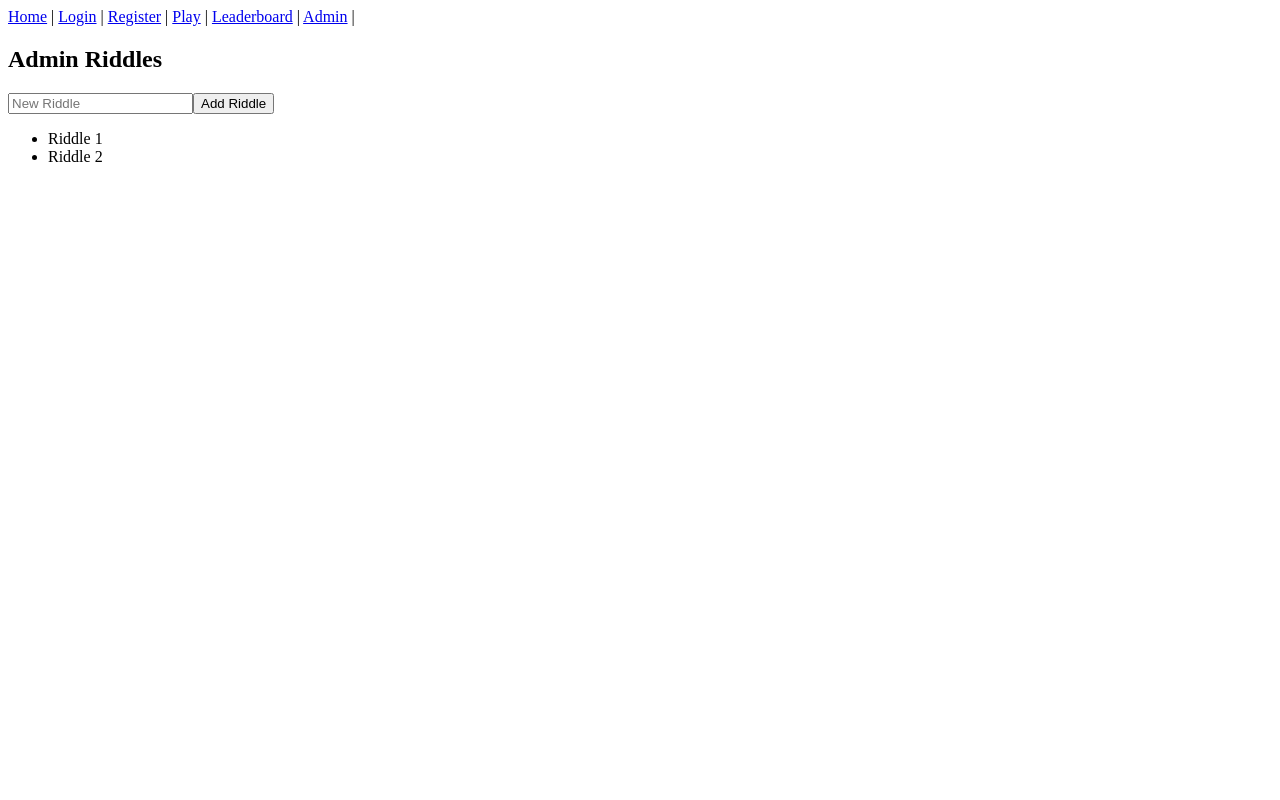
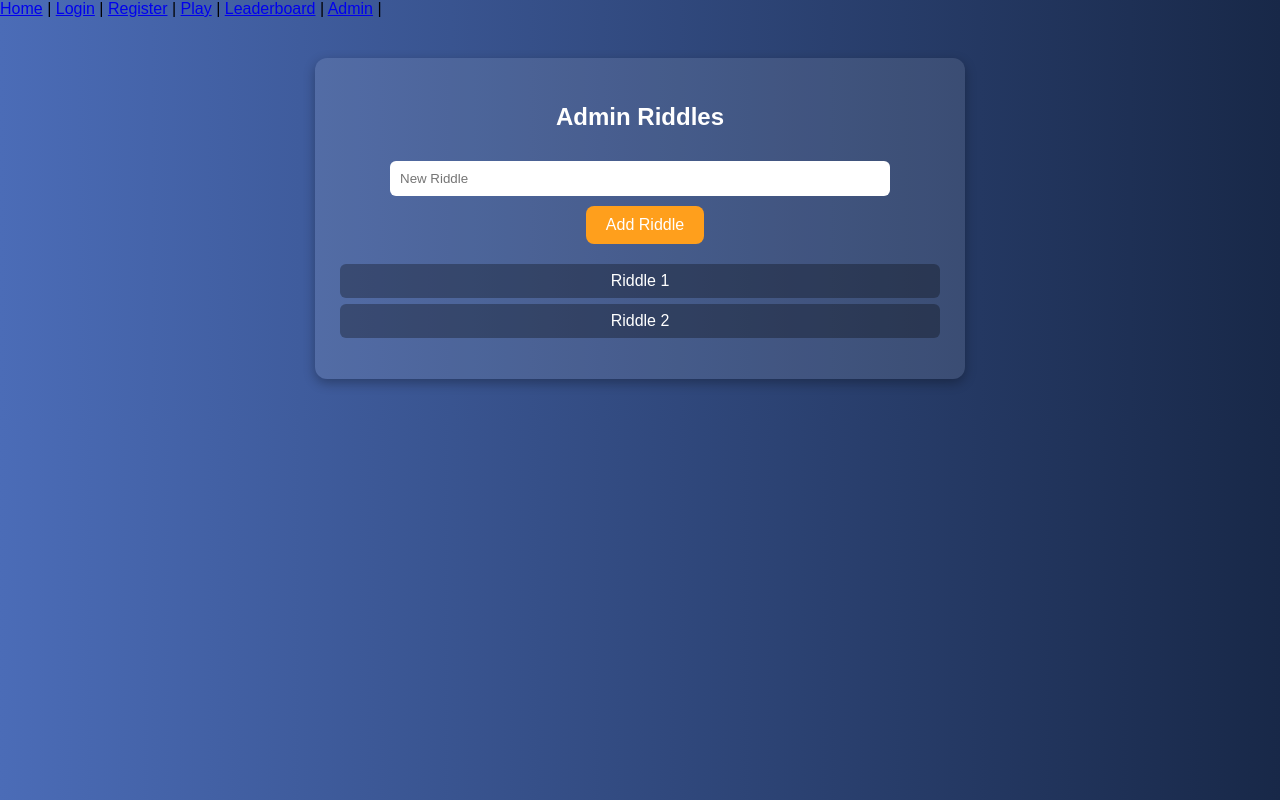
Before and after one commit to Dan965fr/Riddle-web-react, a React (Vite) app: page /admin in a window 1280 px wide. Built offline with nearby package versions, Linux system fonts and the light colour scheme.

Commit message:
start create css of the pages

```diff
--- /dev/null
+++ b/src/pages/Admin.css
@@ -0,0 +1,47 @@
+.admin-container {
+  max-width: 600px;
+  margin: 40px auto;
+  padding: 25px;
+  border-radius: 12px;
+  background-color: rgba(255, 255, 255, 0.1);
+  box-shadow: 0 4px 12px rgba(0, 0, 0, 0.3);
+  color: #fff;
+  text-align: center;
+}
+
+.admin-container input {
+  width: 80%;
+  padding: 10px;
+  margin: 10px 0;
+  border-radius: 6px;
+  border: none;
+}
+
+.admin-container button {
+  background-color: #ff9f1c;
+  color: #fff;
+  border: none;
+  padding: 10px 20px;
+  border-radius: 8px;
+  cursor: pointer;
+  font-size: 16px;
+  margin-left: 10px;
+  transition: background-color 0.3s ease;
+}
+
+.admin-container button:hover {
+  background-color: #e88b00;
+}
+
+.admin-container ul {
+  list-style-type: none;
+  padding: 0;
+  margin-top: 20px;
+}
+
+.admin-container li {
+  background-color: rgba(0, 0, 0, 0.3);
+  padding: 8px 12px;
+  margin: 6px 0;
+  border-radius: 6px;
+}
--- a/src/pages/AdminRiddles.tsx
+++ b/src/pages/AdminRiddles.tsx
@@ -1,8 +1,9 @@
 import { useState } from "react";
+import './Admin.css'
 
 export default function AdminRiddles() {
-  const [riddles, setRiddles] = useState(["Riddle 1", "Riddle 2"]);
-  const [newRiddle, setNewRiddle] = useState("");
+  const [riddles, setRiddles] = useState<string[]>(["Riddle 1", "Riddle 2"]);
+  const [newRiddle, setNewRiddle] = useState<string>("");
 
   const addRiddle = () => {
     if (newRiddle.trim() !== "") {
@@ -12,7 +13,7 @@ export default function AdminRiddles() {
   };
 
   return (
-    <div>
+    <div className="admin-container">
       <h2>Admin Riddles</h2>
       <input
         value={newRiddle}
--- /dev/null
+++ b/src/pages/Home.css
@@ -0,0 +1,16 @@
+.home-container{
+    max-width: 800px;
+    margin: 40px auto;
+    padding: 20px;
+    border-radius: 12px;
+    background-color: rgba(255,255,255,0.1);
+    box-shadow: 0 4px 12px rgba(0,0,0,0.3);
+    color: #fff;
+    text-align: center;
+
+}
+body{
+    margin: 0;
+    font-family: Arial,sans-serif;
+    background: linear-gradient(to right,#4b6cb7,#182848);
+}
--- a/src/pages/Home.tsx
+++ b/src/pages/Home.tsx
@@ -1,6 +1,7 @@
+import './Home.css'
 export default function Home() {
   return (
-    <div>
+    <div className="home-container">
       <h2>Home Page</h2>
       <p>Click play to start solving riddles </p>
     </div>
--- /dev/null
+++ b/src/pages/Leaderboard.css
@@ -0,0 +1,10 @@
+.leaderboard-container {
+  max-width: 600px;
+  margin: 40px auto;
+  padding: 20px;
+  border-radius: 12px;
+  background-color: rgba(255,255,255,0.1);
+  box-shadow: 0 4px 12px rgba(0,0,0,0.3);
+  color: #fff;
+  text-align: center;
+}
--- a/src/pages/Leaderboard.tsx
+++ b/src/pages/Leaderboard.tsx
@@ -1,6 +1,8 @@
+import './Leaderboard.css'
+
 export default function Leaderboard() {
   return (
-    <div>
+    <div className="leaderboard-container">
       <h2>Leaderboard Page</h2>
     </div>
 
--- /dev/null
+++ b/src/pages/Login.css
@@ -0,0 +1,33 @@
+.login-container {
+  max-width: 400px;
+  margin: 60px auto;
+  padding: 25px;
+  border-radius: 12px;
+  background-color: rgba(0,0,0,0.6);
+  box-shadow: 0 4px 15px rgba(0,0,0,0.5);
+  color: #fff;
+}
+
+.login-container input {
+  width: 100%;
+  padding: 10px;
+  margin: 8px 0;
+  border-radius: 6px;
+  border: none;
+}
+
+.login-container button {
+  width: 100%;
+  background-color: #6c63ff;
+  color: #fff;
+  padding: 12px;
+  border: none;
+  border-radius: 8px;
+  cursor: pointer;
+  font-size: 16px;
+  margin-top: 10px;
+}
+
+.login-container button:hover {
+  background-color: #5751d9;
+}
--- a/src/pages/Login.tsx
+++ b/src/pages/Login.tsx
@@ -1,4 +1,5 @@
 import { useState } from "react"
+import './Login.css'
 
 
 export default function Login() {
@@ -10,11 +11,11 @@ export default function Login() {
         console.log("Login:",userName,password)
     }
   return (
-    <div>
+    <div className="login-container">
        <h2>Login Page</h2>
        <form onSubmit={handleSubmit}>
         <input type="text" placeholder="Username" value={userName} onChange={(e)=> setUserName(e.target.value)} /><br />
-        <input type="text" placeholder="Password" value={password} onChange={(e)=> setPassword(e.target.value)} /><br />
+        <input type="password" placeholder="Password" value={password} onChange={(e)=> setPassword(e.target.value)} /><br />
         <button type="submit">Login</button>
        </form>
     </div>
--- /dev/null
+++ b/src/pages/Play.css
@@ -0,0 +1,25 @@
+.play-container {
+  max-width: 600px;
+  margin: 40px auto;
+  padding: 20px;
+  border-radius: 12px;
+  background-color: rgba(255,255,255,0.1);
+  box-shadow: 0 4px 12px rgba(0,0,0,0.3);
+  color: #fff;
+  text-align: center;
+}
+
+.play-container button {
+  background-color: #ff6f61;
+  color: #fff;
+  border: none;
+  padding: 12px 20px;
+  border-radius: 8px;
+  cursor: pointer;
+  font-size: 16px;
+  margin-top: 15px;
+}
+
+.play-container button:hover {
+  background-color: #e65b50;
+}
--- a/src/pages/Play.tsx
+++ b/src/pages/Play.tsx
@@ -1,4 +1,5 @@
 import { useState } from "react";
+import './Play.css';
 
 const riddles = [
   "What has keys but can't open locks?",
@@ -7,14 +8,14 @@ const riddles = [
 ];
 
 export default function Play() {
-  const [index, setIndex] = useState(0);
+  const [index, setIndex] = useState<number>(0);
 
   const nextRiddle = () => {
     setIndex((prev) => (prev + 1) % riddles.length);
   };
 
   return (
-    <div>
+    <div className="play-container">
       <h2>Play Page</h2>
       <p>{riddles[index]}</p>
       <button onClick={nextRiddle}>Next Riddle</button>
--- /dev/null
+++ b/src/pages/Register.css
@@ -0,0 +1,33 @@
+.register-container {
+  max-width: 400px;
+  margin: 60px auto;
+  padding: 25px;
+  border-radius: 12px;
+  background-color: rgba(0,0,0,0.6);
+  box-shadow: 0 4px 15px rgba(0,0,0,0.5);
+  color: #fff;
+}
+
+.register-container input {
+  width: 100%;
+  padding: 10px;
+  margin: 8px 0;
+  border-radius: 6px;
+  border: none;
+}
+
+.register-container button {
+  width: 100%;
+  background-color: #ff9f1c;
+  color: #fff;
+  padding: 12px;
+  border: none;
+  border-radius: 8px;
+  cursor: pointer;
+  font-size: 16px;
+  margin-top: 10px;
+}
+
+.register-container button:hover {
+  background-color: #e88b00;
+}
--- a/src/pages/Register.tsx
+++ b/src/pages/Register.tsx
@@ -1,8 +1,14 @@
+import './Register.css'
+
 export default function Register() {
+    const handleRegister = (e:any) =>{
+        e.preventDefault();
+        console.log("Register form submitted")
+    }
   return (
-    <div>
+    <div className="register-container">
         <h2>Register Page</h2>
-        <form>
+        <form onSubmit={handleRegister}>
             <input type="text" placeholder="Enter your name" /><br />
             <input type="text" placeholder="Enter new password" /><br />
             <input type="text" placeholder="Enter your email" /><br />
```
